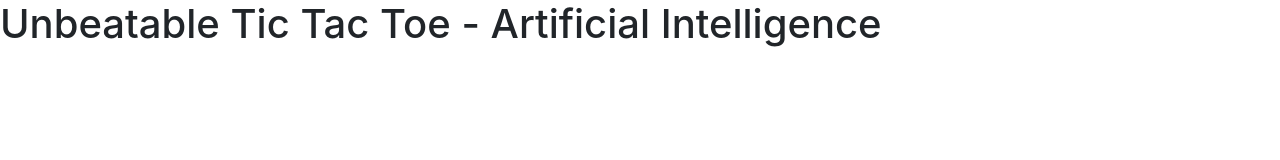
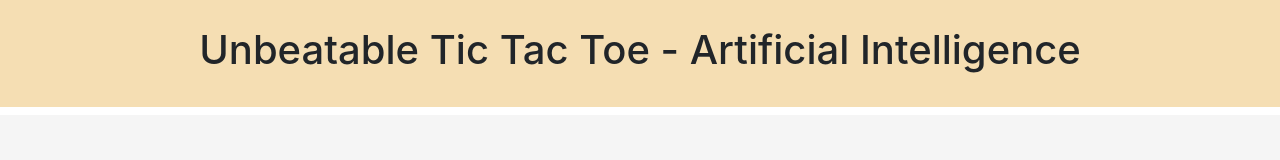
Before and after one commit to sanchit0496/UnbeatableAI_TicTacToe, a plain HTML site: page index.html in a window 1280 px wide. Drawn offline with nearby package versions, Linux system fonts and the light colour scheme.

Commit message:
Linking the CSS and JS File

```diff
--- a/index.css
+++ b/index.css
@@ -0,0 +1,14 @@
+.info{
+    background-color: wheat;
+    padding:2%;
+    border-bottom-color: white;
+    border-bottom-width: 8px;
+    border-bottom-style: solid;
+    text-align: center;
+}
+info h1{
+    font-size: 375%;
+}
+body{
+    background-color: whitesmoke;
+}
--- a/index.html
+++ b/index.html
@@ -7,9 +7,13 @@
 
     <!-- Bootstrap CSS -->
     <link rel="stylesheet" href="https://maxcdn.bootstrapcdn.com/bootstrap/4.0.0/css/bootstrap.min.css" integrity="sha384-Gn5384xqQ1aoWXA+058RXPxPg6fy4IWvTNh0E263XmFcJlSAwiGgFAW/dAiS6JXm" crossorigin="anonymous">
-</head>
+<link rel="stylesheet" href="index.css">
+<script src="index.js"></script>
+  </head>
 <body>
-    <h1>Unbeatable Tic Tac Toe - Artificial Intelligence</h1>
+<div class="info">
+  <h1>Unbeatable Tic Tac Toe - Artificial Intelligence</h1>
+</div>
 
     <!-- Optional JavaScript -->
     <!-- jQuery first, then Popper.js, then Bootstrap JS -->
```
